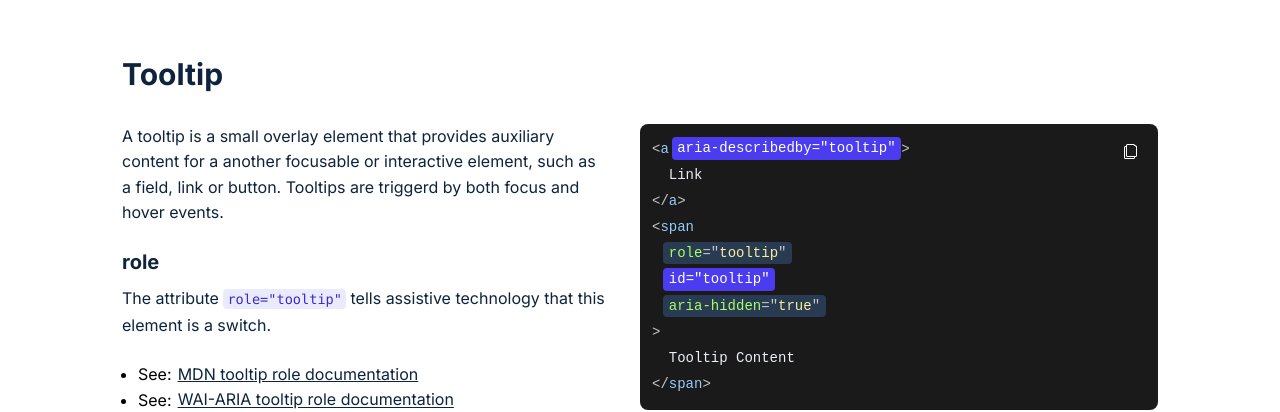
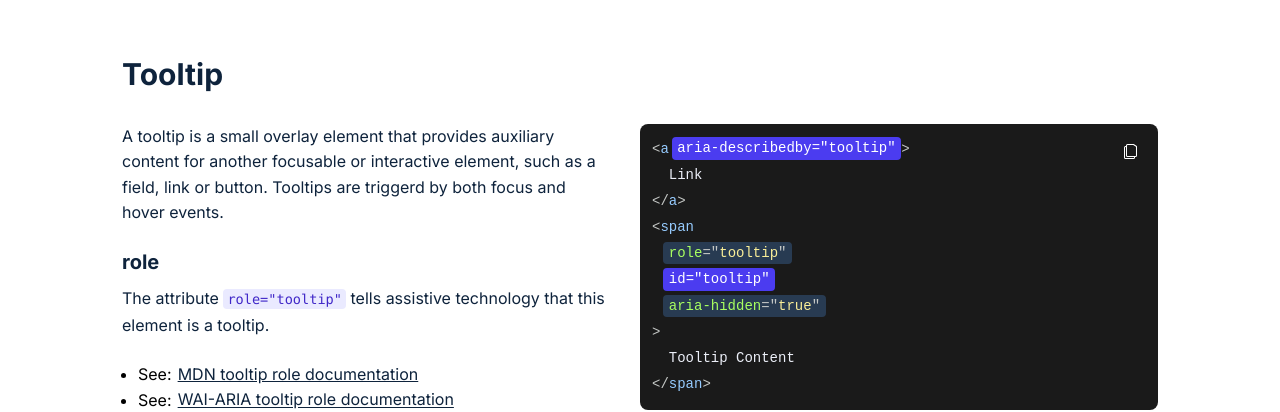
Before and after one commit to jonambas/a11y-html, a Next.js app: page / in a window 1280 px wide. Shown: the part 4540-4952 px from the top of the page. Built offline with nearby package versions, Linux system fonts and the light colour scheme.

Commit message:
fix: typos

```diff
--- a/content/Tooltip.tsx
+++ b/content/Tooltip.tsx
@@ -23,13 +23,13 @@ export const Tooltip: FC = () => {
     <CodeContainer code={tooltip} title="Tooltip" id="tooltip">
       <p>
         A tooltip is a small overlay element that provides auxiliary content for
-        a another focusable or interactive element, such as a field, link or
+        another focusable or interactive element, such as a field, link or
         button. Tooltips are triggerd by both focus and hover events.
       </p>
       <CodeSection title="role" linkTarget="#tooltip-role">
         <p>
           The attribute <InlineCode>role=&quot;tooltip&quot;</InlineCode> tells
-          assistive technology that this element is a switch.
+          assistive technology that this element is a tooltip.
         </p>
         <ul>
           <li>
```
